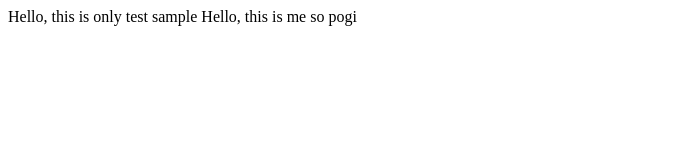
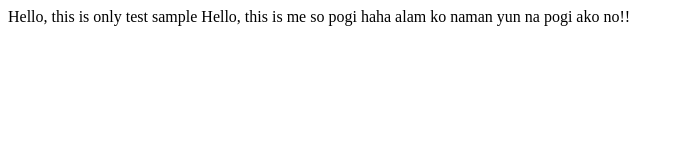
Before and after one commit to jaycera23/project, a plain HTML site: page index.html in a window 1280 px wide. Shown: the whole page, without its empty margins (0-684 px from the left). Drawn offline with Linux system fonts and the light colour scheme.

Commit message:
Update index.html

```diff
--- a/index.html
+++ b/index.html
@@ -7,5 +7,7 @@
 	Hello, this is only test sample
 
 	Hello, this is me so pogi
+
+	haha alam ko naman yun na pogi ako no!!
 </body>
 </html>
```
